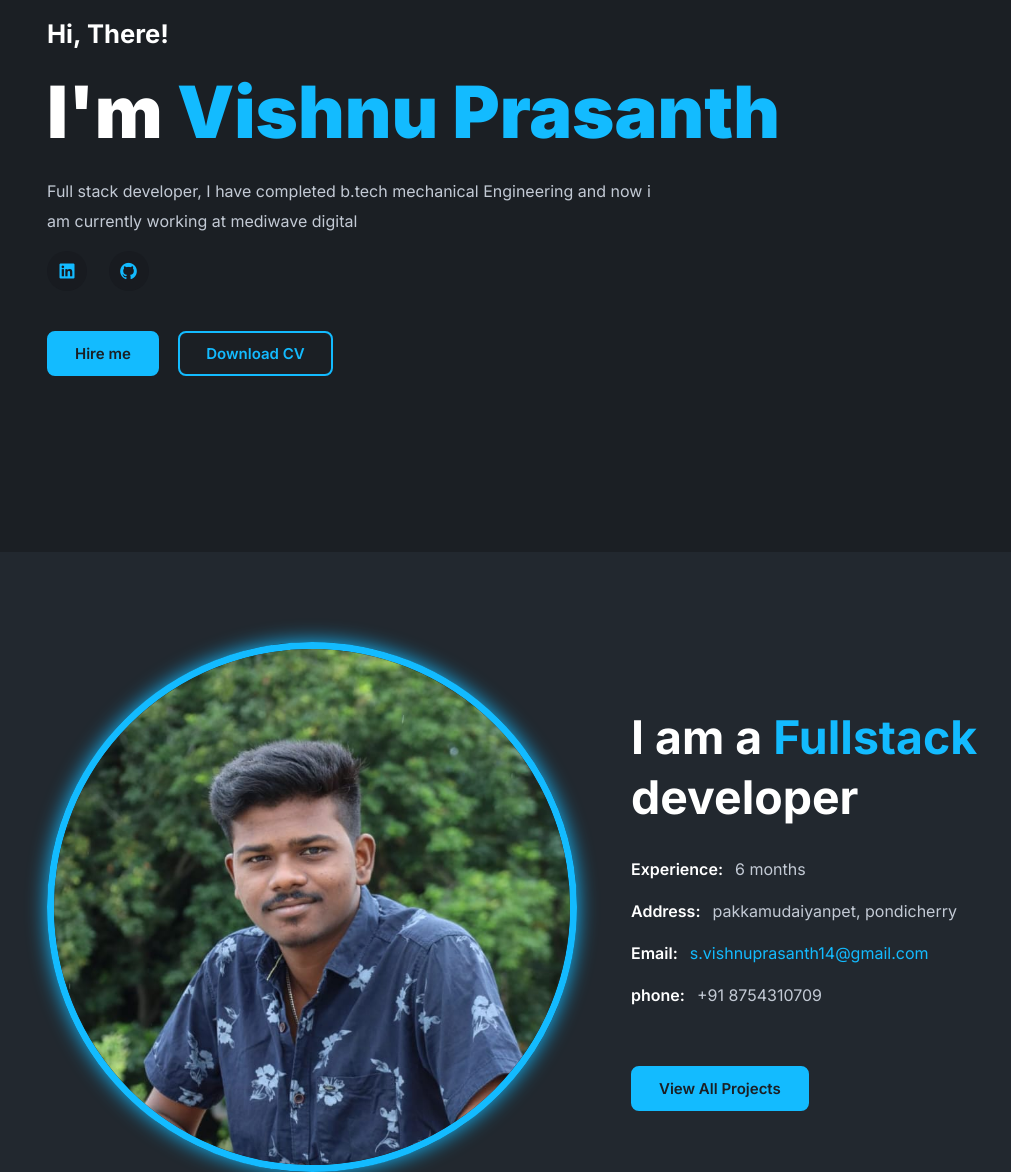
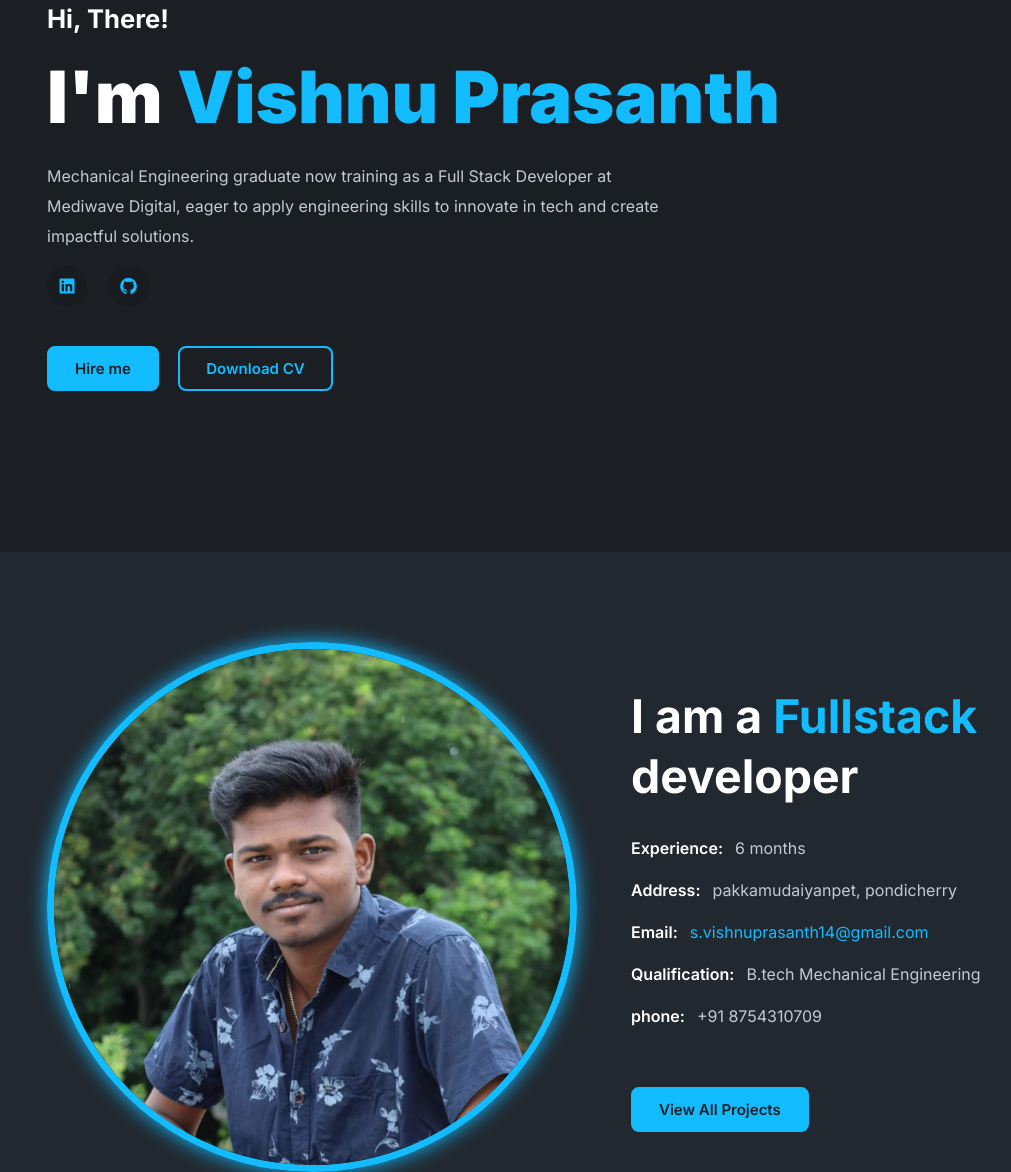
Before and after one commit to Vishnuprasanth-2002/Vishnuprasanth-2002.github.io, a plain HTML site: page index.html in a window 1280 px wide. Shown: the part 168-1340 px from the top of the page, without its empty margins (17-1028 px from the left). Drawn offline with nearby package versions, Linux system fonts and the light colour scheme.

Commit message:
resume added

```diff
--- a/index.html
+++ b/index.html
@@ -44,8 +44,9 @@
         <h4>Hi, There!</h4>
         <h1>I'm <span>Vishnu Prasanth</span></h1>
         <p>
-          Full stack developer, I have completed b.tech mechanical Engineering
-          and now i am currently working at mediwave digital
+          Mechanical Engineering graduate now training as a Full Stack Developer
+          at Mediwave Digital, eager to apply engineering skills to innovate in
+          tech and create impactful solutions.
         </p>
         <div class="social">
           <a href="https://www.linkedin.com/in/vishnu-prasanth-s-657b8a225/"
@@ -57,7 +58,9 @@
         </div>
         <div class="main-btn">
           <a href="#" class="btn">Hire me</a>
-          <a href="#" class="btn btn2">Download CV</a>
+          <a href="/assets/Vishnu_Prasanth_Developer.pdf" class="btn btn2"
+            >Download CV</a
+          >
         </div>
       </div>
     </section>
@@ -82,6 +85,10 @@
             <a href="mailto:s.vishnuprasanth14@gmail.com"
               ><span class="links">s.vishnuprasanth14@gmail.com</span></a
             >
+          </p>
+          <p class="exp">
+            Qualification:
+            <span>B.tech Mechanical Engineering</span>
           </p>
           <p class="exp">
             phone:
@@ -152,7 +159,7 @@
       </div>
 
       <div class="contact-form" data-aos="zoom-in">
-        <form action="">
+        <form method="post" action="mailto:s.vishnuprasanth14@gmail.com">
           <input type="text" placeholder="Your name" required />
           <input type="email" placeholder="Email Address.." required />
           <textarea
--- a/style.css
+++ b/style.css
@@ -84,9 +84,6 @@ section {
 .hero {
   height: 100vh;
   width: 100%;
-  background: url();
-  background-position: top right;
-  background-size: cover;
   display: flex;
   align-items: center;
   justify-content: flex-start;
```
Also changed, not shown: 1 other file.
